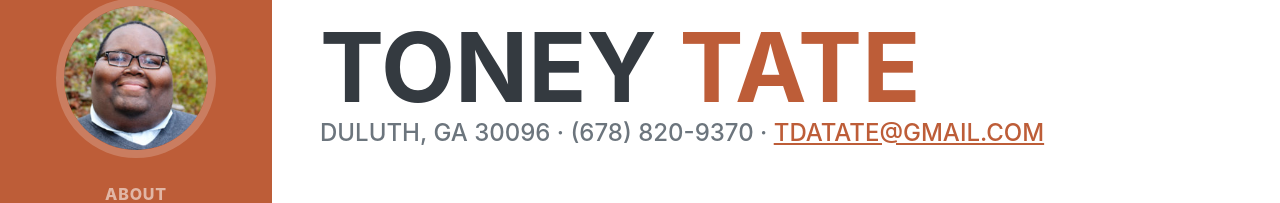
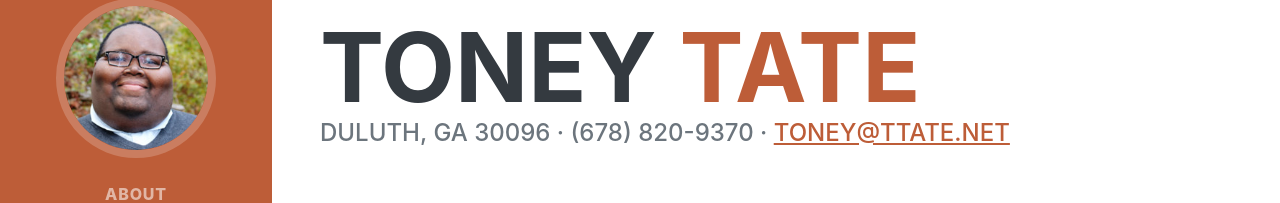
Before and after one commit to smilinggo/tatemakes, a plain HTML site: page index.html in a window 1280 px wide. Shown: the part 198-401 px from the top of the page. Drawn offline with nearby package versions, Linux system fonts and the light colour scheme; a web font is replaced by a local one.

Commit message:
Update Email

```diff
--- a/index.html
+++ b/index.html
@@ -45,7 +45,7 @@
                     </h1>
                     <div class="subheading mb-5">
                         Duluth, Ga 30096 · (678) 820-9370 ·
-                        <a href="mailto:tdatate@gmail.com">tdatate@gmail.com</a>
+                        <a href="mailto:tdatate@gmail.com">toney@ttate.net</a>
                     </div>
                     <p class="lead mb-5">I am experienced in leveraging agile frameworks to provide a robust synopsis for high level overviews. Iterative approaches to corporate strategy foster collaborative thinking to further the overall value proposition.</p>
                     <div class="social-icons">
```
